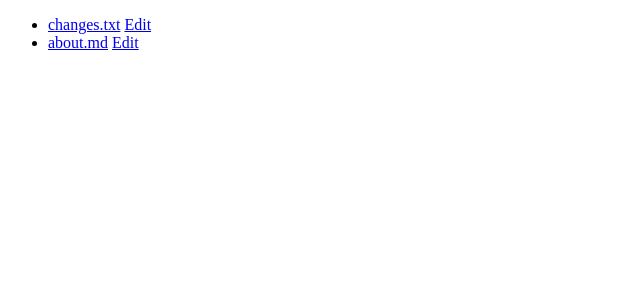
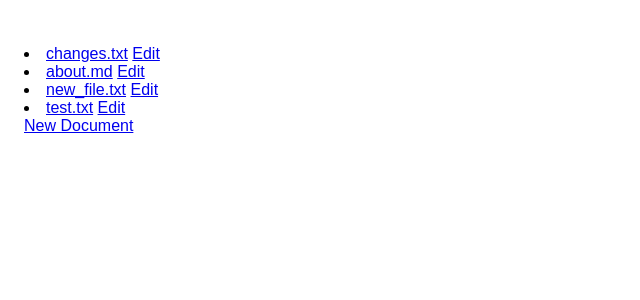
Before and after one commit to CovertRob/LS-Backend-Core, a Flask app: page / in a window 1280 px wide. Shown: the top 300 px of the page, without its empty margins (0-640 px from the left). Run offline with Flask 3, Linux system fonts and the light colour scheme.

Commit message:
Implement 11.

```diff
--- a/PY175/cms/app.py
+++ b/PY175/cms/app.py
@@ -5,18 +5,22 @@ from markdown import markdown
 app = Flask(__name__)
 app.secret_key = 'secret'
 
+def get_data_path():
+    if app.config['TESTING']:
+        return os.path.join(os.path.dirname(__file__), 'tests', 'data')
+    else:
+        return os.path.join(os.path.dirname(__file__), 'cms/data')
+
 @app.route("/")
 def index():
 
-    root = os.path.abspath(os.path.dirname(__file__))
-    data_dir = os.path.join(root, "cms/data")
+    data_dir = get_data_path()
     files = [os.path.basename(path) for path in os.listdir(data_dir)]
     return render_template('index.html', files=files)
 
 @app.route("/<file_name>")
 def get_file(file_name):
-    root = os.path.abspath(os.path.dirname(__file__))
-    data_dir = os.path.join(root, "cms/data/")
+    data_dir = get_data_path()
     file_path = os.path.join(data_dir, file_name)
     _name, ext = os.path.splitext(file_name)
 
@@ -32,23 +36,44 @@ def get_file(file_name):
 
 @app.route("/<file_name>/edit", methods=["GET"])
 def edit_file(file_name):
-    root = os.path.abspath(os.path.dirname(__file__))
-    data_dir = os.path.join(root, "cms/data")
+    data_dir = get_data_path()
     with open(data_dir + f'/{file_name}', 'r') as file:
         contents = file.read()
     return render_template('edit_file.html', content=contents, file_name=file_name, title=file_name)
 
 @app.route("/<file_name>/edit", methods=["POST"])
 def save_changes(file_name):
-    root = os.path.abspath(os.path.dirname(__file__))
-    data_dir = os.path.join(root, "cms/data")
+    data_dir = get_data_path()
     with open(data_dir + f'/{file_name}', 'w') as file:
-        modified_data = request.form['file_content'].strip()
+        modified_data = request.form['content'].strip()
         file.write(modified_data)
         flash(f"{file_name} has been updated.")
         session.modified = True
     return redirect(url_for('index'))
 
+@app.route("/new", methods=["GET"])
+def enter_new_document():
+    return render_template('new_file.html')
+
+@app.route("/new", methods=["POST"])
+def save_new_document():
+    new_doc = request.form['new_file']
+    data_dir = get_data_path()
+    file_path = os.path.join(data_dir, new_doc)
+    if len(new_doc) == 0:
+        flash("A name is required.")
+        session.modified = True
+        return render_template("new_file.html"), 422
+    elif os.path.exists(file_path):
+        flash(f"{new_doc} already exists.")
+        return render_template('new_file.html'), 422
+    else:
+        with open(os.path.join(data_dir, new_doc), 'w') as file:
+                file.write('')
+        flash(f"{new_doc} has been created.")
+        session.modified = True
+        return redirect(url_for('index'))
+
 
 if __name__ == '__main__':
     app.run(debug=True, port=5003)
--- a/PY175/cms/cms/data/changes.txt
+++ b/PY175/cms/cms/data/changes.txt
@@ -1 +1 @@
-new content
+changed it!
--- /dev/null
+++ b/PY175/cms/static/stylesheets/app.css
@@ -0,0 +1,14 @@
+body {
+    padding: 1em;
+    font-family: sans-serif;
+  }
+
+  .message {
+    padding: 10px;
+    background: #FFFF99;
+  }
+
+  .form {
+    display: block;
+
+}
--- a/PY175/cms/templates/index.html
+++ b/PY175/cms/templates/index.html
@@ -1,20 +1,11 @@
-<!doctype html>
-<html lang="en">
-<head>
-  <meta charset="UTF-8">
-  <title>File List</title>
-</head>
-<body>
-{% for message in get_flashed_messages() %}
-    <p>{{ message }}</p>
-  {% endfor %}
-  <ul>
+{% extends 'layout.html' %}
+
+{% block content %}
     {% for file in files %}
       <li>
         <a href="/{{ file }}">{{ file }}</a>
         <a href="/{{ file }}/edit">Edit</a>
         </li>
     {% endfor %}
-  </ul>
-</body>
-</html>
+    <a href="/new">New Document</a>
+{% endblock %}
--- a/PY175/cms/templates/layout.html
+++ b/PY175/cms/templates/layout.html
@@ -3,6 +3,7 @@
   <head>
     <title>{{ title }}</title>
     <meta charset="UTF-8">
+    <link rel="stylesheet" href="{{ url_for('static', filename='stylesheets/app.css') }}">
   </head>
   <body>
     <header>
@@ -12,7 +13,7 @@
     {% if messages %}
       {% for category, message in messages %}
         <div class="flash {{ category }}">
-          <p>{{ message }}</p>
+          <p class="message">{{ message }}</p>
         </div>
       {% endfor %}
     {% endif %}
```
Also changed, not shown: PY175/cms/templates/new_file.html (added, +11 -0 lines), PY175/cms/tests/test_app.py (+40 -6 lines), PY175/cms/README.md, PY175/cms/cms/data/new_file.txt (added), PY175/cms/cms/data/test.txt (added).
